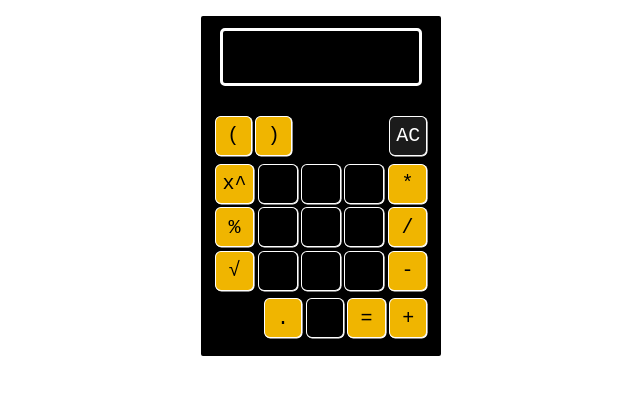
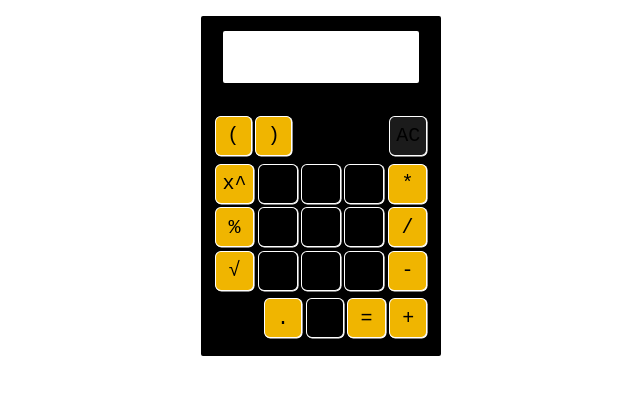
Before and after one commit to Stanndo/notion-calc, a plain HTML site: page index.html in a window 1280 px wide. Shown: the whole page, without its empty margins (319-959 px from the left). Drawn offline with Linux system fonts and the light colour scheme; a web font is replaced by a local one.

Commit message:
Update index.html

```diff
--- a/index.html
+++ b/index.html
@@ -91,7 +91,7 @@ body {
 .calculator
 #clear:hover , #rad:hover  ,#deg:hover{
   background: rgb(0, 0, 0)!important;
-  color:#ffffff;
+  color:#000000;
   transform: scale(0.9);
   border-radius: 20%;
 }
@@ -105,13 +105,13 @@ body {
 .button:active,
 .button-active {
   background: rgb(0, 0, 0);
-  color:#000000;
+  color:#ffffff;
   transform: scale(0.8);
 }
 
  #screen{
 
-    border: 3px solid #ffffff;
+    border: 3px solid #000000;
     border-radius: 5px;
     width: 80%;
     height: 50px;
@@ -121,23 +121,23 @@ body {
     overflow-wrap: break-word;
     font-size: 30px;
     font-family: monospace;
-    background-color: #000;
-    color: #fff;
+    background-color: #fff;
+    color: #000;
 
 }
 
 
 #clean {
   background: rgb(27, 27, 27);
-  color:#ffffff;
+  color:#000000;
 }
 #rad {
   background: rgb(27, 27, 27);
-  color:#ffffff;
+  color:#000000;
 }
 #deg {
   background: rgb(27, 27, 27);
-  color:#ffffff;
+  color:#000000;
 }
 
 .rows{
```
